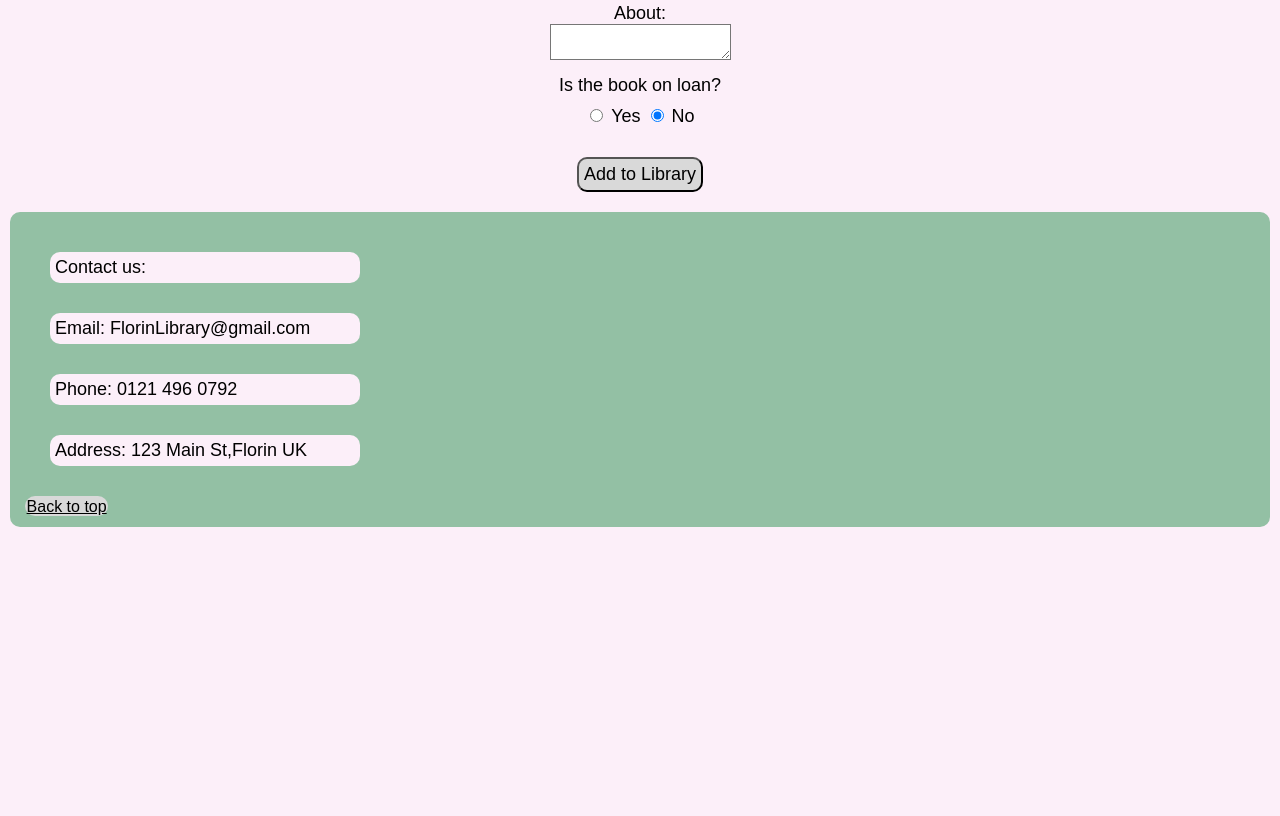
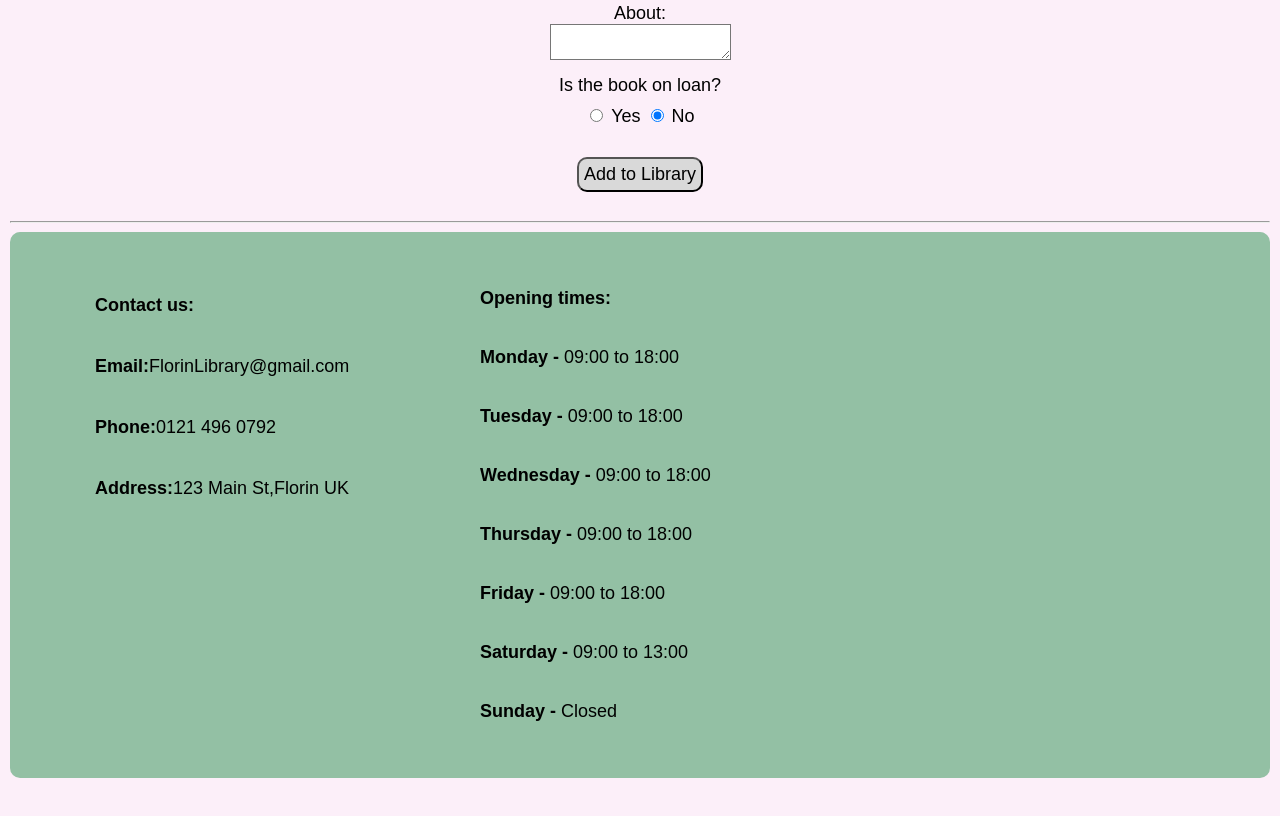
Before and after one commit to JackDMoore/mvp_library_app, a plain HTML site: page client/board.html in a window 1280 px wide. Shown: the part 530-1346 px from the top of the page. Before the commit the page ends 1107 px from the top, so only its background shows below. Drawn offline with Linux system fonts and the light colour scheme; no server answers.

Commit message:
added contact us information and opening times

```diff
--- a/client/assets/board.css
+++ b/client/assets/board.css
@@ -40,7 +40,6 @@ input[type="submit"] {
   }
 
   #contact{
-    background-color:#FCEFF9;
     border-radius: 10px;
     padding: 5px;
     margin: 30px;
@@ -48,7 +47,6 @@ input[type="submit"] {
 }
 
 #email{
-    background-color:#FCEFF9;
     border-radius: 10px;
     padding: 5px;
     margin: 30px;
@@ -56,7 +54,6 @@ input[type="submit"] {
 }
 
 #phone{
-    background-color:#FCEFF9;
     border-radius: 10px;
     padding: 5px;
     margin: 30px;
@@ -64,7 +61,6 @@ input[type="submit"] {
 }
 
 #address{
-    background-color:#FCEFF9;
     border-radius: 10px;
     padding: 5px;
     margin: 30px;
--- a/client/assets/default.css
+++ b/client/assets/default.css
@@ -46,6 +46,8 @@ footer{
     background-color: #93C0A4;
     border-radius: 10px;
     padding: 10px;
+    display: flex;
+
 }
 
 #post-form{
@@ -145,14 +147,3 @@ footer{
     max-height: 750px;
     padding: 300px;
 }
-
-.back-to-top-link{
-    font-size: 16px;
-    height:40px;
-    width: 80px;
-    background-color: #D9D9D9;
-    color: #000;
-    border-radius: 30px;
-    padding: 0.1rem;
-    margin: 5px;
-}
--- a/client/assets/index.css
+++ b/client/assets/index.css
@@ -9,7 +9,6 @@ header{
 }
 
 #contact{
-    background-color:#FCEFF9;
     border-radius: 10px;
     padding: 5px;
     margin: 30px;
@@ -17,7 +16,6 @@ header{
 }
 
 #email{
-    background-color:#FCEFF9;
     border-radius: 10px;
     padding: 5px;
     margin: 30px;
@@ -25,7 +23,6 @@ header{
 }
 
 #phone{
-    background-color:#FCEFF9;
     border-radius: 10px;
     padding: 5px;
     margin: 30px;
@@ -33,7 +30,6 @@ header{
 }
 
 #address{
-    background-color:#FCEFF9;
     border-radius: 10px;
     padding: 5px;
     margin: 30px;
--- a/client/board.html
+++ b/client/board.html
@@ -55,12 +55,24 @@
               </fieldset>
               <input type="submit" value="Add to Library">
         </form>
+        <hr />
         <footer>
-            <p id="contact">Contact us:</p>
-            <p id="email">Email: FlorinLibrary@gmail.com</p>
-            <p id="phone">Phone: 0121 496 0792</p>
-            <p id="address">Address: 123 Main St,Florin UK</p>
-            <a href="#top" class="back-to-top-link">Back to top</a>
+            <ul class="us">
+                <p id="contact"><strong>Contact us:</strong></p>
+                <p id="email"><strong>Email:</strong>FlorinLibrary@gmail.com</p>
+                <p id="phone"><strong>Phone:</strong>0121 496 0792</p>
+                <p id="address"><strong>Address:</strong>123 Main St,Florin UK</p>
+            </ul>
+            <ul class="Open">
+                <p id="ti"><strong>Opening times:</strong></p>
+                <p id="Monday"><strong>Monday - </strong>09:00 to 18:00</p>
+                <p id="Tuesday"><strong>Tuesday - </strong>09:00 to 18:00</p>
+                <p id="Wednesday"><strong>Wednesday - </strong>09:00 to 18:00</p>
+                <p id="Thursday"><strong>Thursday - </strong>09:00 to 18:00</p>
+                <p id="Friday"><strong>Friday - </strong>09:00 to 18:00</p>
+                <p id="Saturday"><strong>Saturday - </strong>09:00 to 13:00</p>
+                <p id="Sunday"><strong>Sunday - </strong>Closed</p>
+            </ul>
             </footer>
     </main>
 </body>
```
Also changed, not shown: client/index.html (+16 -5 lines), client/login.html (+19 -0 lines), client/register.html (+19 -0 lines), client/submitted.html (+19 -0 lines), client/volunteer.html (+19 -0 lines).
